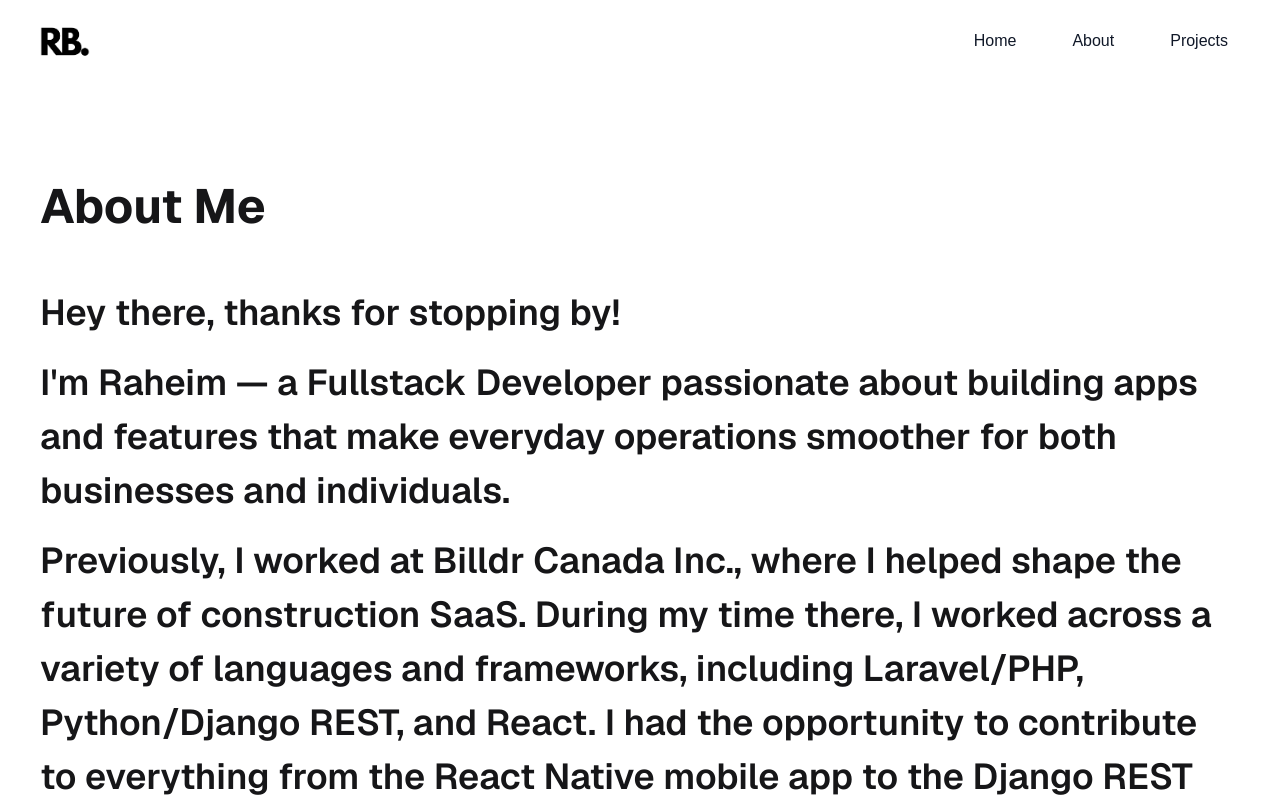
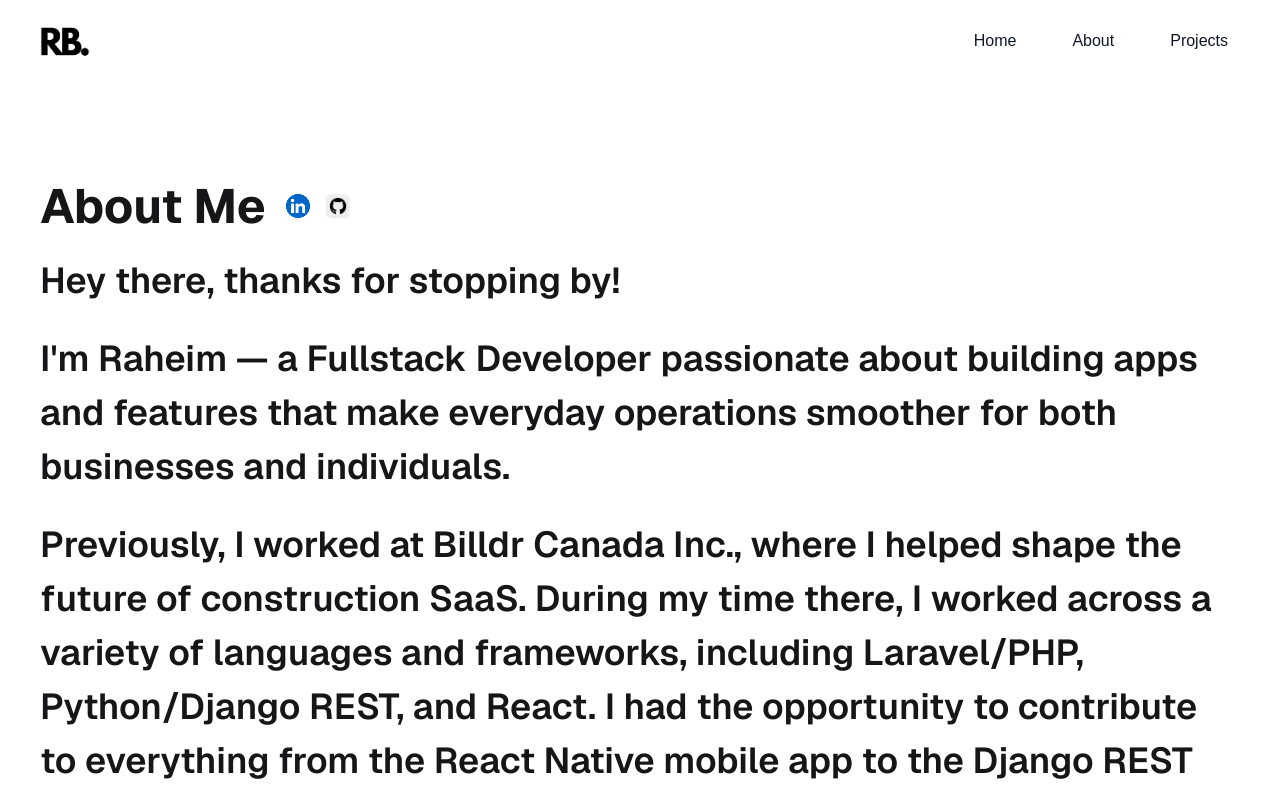
Before and after one commit to ramsers/raheim-portfolio-new, a Next.js app: page /about in a window 1280 px wide. Shown: the top 799 px of the page. Built offline with nearby package versions, Linux system fonts and the light colour scheme.

Commit message:
add linkd in and github links

```diff
--- a/src/app/about/page.js
+++ b/src/app/about/page.js
@@ -6,23 +6,56 @@ export default function AboutPage() {
     <div className="font-sans grid grid-rows-[20px_1fr_20px] min-h-screen p-8 pb-20 gap-10 sm:p-10">
       <BackButton />
       <main className="flex flex-col gap-[32px] row-start-2 items-center sm:items-start">
-                <div className="flex flex-col gap-4">
-                    <h1 className="text-5xl font-bold mb-10">About Me</h1>
+        <div className="flex flex-col gap-6">
+          <div className="flex flex-row gap-3 flex-wrap items-center">
+            <h1 className="text-5xl font-bold ">About Me</h1>
+            <div className="flex flex-row items-center">
+              <a
+                href="https://www.linkedin.com/in/raheim-bailey/"
+                target="_blank"
+                rel="noopener noreferrer"
+              >
+                <img
+                  src="/linkedin.png"
+                  alt="LinkedIn"
+                  className="h-10 w-10 hover:opacity-80 transition"
+                />
+              </a>
+
+              <a
+                href="https://github.com/ramsers"
+                target="_blank"
+                rel="noopener noreferrer"
+              >
+                <img
+                  src="/github.png"
+                  alt="GitHub"
+                  className="h-10 w-10 hover:opacity-80 transition"
+                />
+              </a>
+            </div>
+          </div>
           <p className="text-4xl font-semibold leading-normal">
             Hey there, thanks for stopping by!
           </p>
           <p className="text-4xl font-semibold leading-normal">
-                        I&apos;m Raheim — a Fullstack Developer passionate about building apps and features that make
-                        everyday operations smoother for both businesses and individuals.
+            I&apos;m Raheim — a Fullstack Developer passionate about building
+            apps and features that make everyday operations smoother for both
+            businesses and individuals.
           </p>
           <p className="text-4xl font-semibold leading-normal">
-                        Previously, I worked at Billdr Canada Inc., where I helped shape the future of construction SaaS.
-                        During my time there, I worked across a variety of languages and frameworks, including Laravel/PHP, Python/Django REST, and React. I had the opportunity to contribute to everything from the React Native mobile app to the Django REST API, and plenty in between.
+            Previously, I worked at Billdr Canada Inc., where I helped shape the
+            future of construction SaaS. During my time there, I worked across a
+            variety of languages and frameworks, including Laravel/PHP,
+            Python/Django REST, and React. I had the opportunity to contribute
+            to everything from the React Native mobile app to the Django REST
+            API, and plenty in between.
           </p>
 
           <p className="text-4xl font-semibold leading-normal">
-                        Outside of coding, I&apos;m a martial arts hobbyist, exercise enthusiast, and gardener —
-                        always exploring new ways to challenge myself and grow.
+            Outside of coding, I&apos;m a martial arts hobbyist, exercise
+            enthusiast, and gardener — always exploring new ways to challenge
+            myself and grow.
           </p>
         </div>
         <div className="flex flex-col justify-around w-full mt-4 md:flex-row">
--- a/src/app/projects/reforme/page.js
+++ b/src/app/projects/reforme/page.js
@@ -35,6 +35,22 @@ export default function ReformePilatesPage() {
 
         <div className="flex flex-row justify-between gap-8 flex-wrap lg:flex-nowrap">
           <div className="flex flex-col gap-4">
+            <div className="flex flex-col mb-4">
+              <p className="italic text-lg font-semibold">
+                For admin dashboard access use the credentials below
+              </p>
+              <p>
+                username:{" "}
+                <span className="font-bold">reforme_admin@gmail.com</span>
+              </p>
+              <p>
+                password:{" "}
+                <span className="font-bold">
+                  admin123! (Please avoid changing the admin password for others
+                  to use)
+                </span>
+              </p>
+            </div>
             <div
               style={{
                 position: "relative",
@@ -103,7 +119,8 @@ export default function ReformePilatesPage() {
 
             <ul className="list-disc list-inside ml-4 mb-4">
               <li>
-                Complex recurrence engine (weekly / monthly / yearly patterns)
+                Recurrence engine (weekly / monthly / yearly patterns - Just
+                select the time and days you want the class to occur on)
               </li>
               <li>
                 Automatic generation of future classes (parent/child
```
Also changed, not shown: public/github.png (added), public/linkedIn.png (added). Lines whose indentation alone changed are shown as unchanged.
